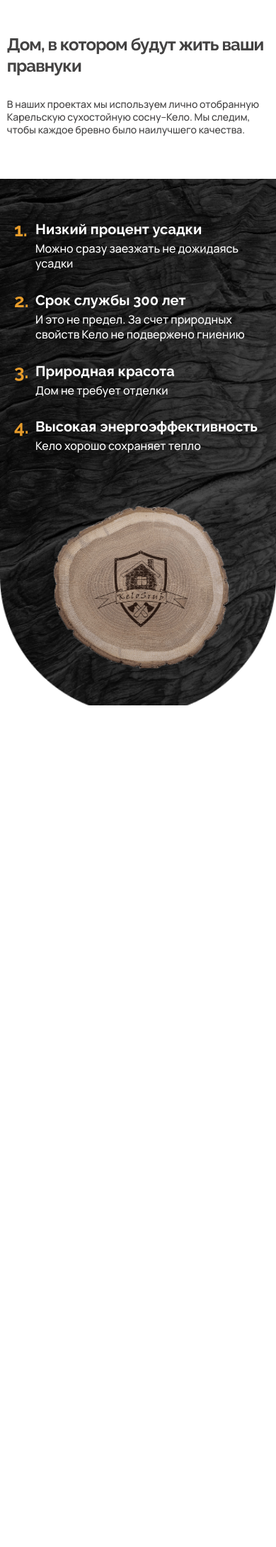
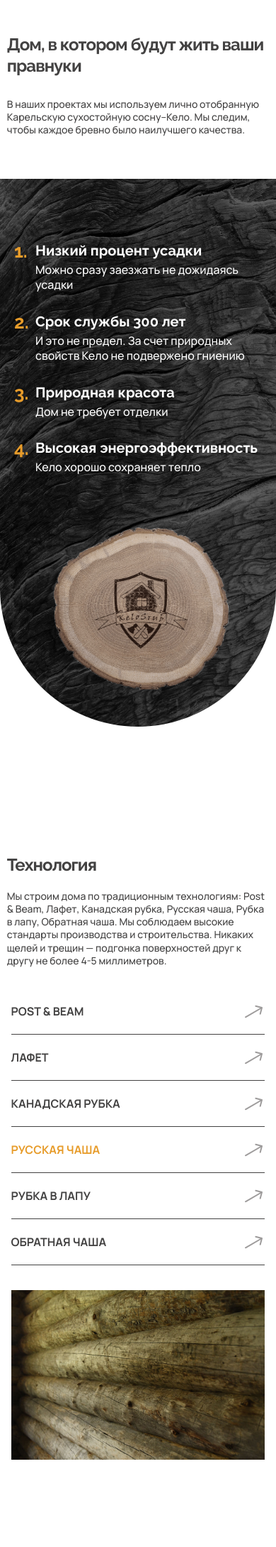
Before and after one commit to Reazzyg/-, a PHP site: page / in a window 390 px wide. Shown: the part 3489-5669 px from the top of the page at 71% size. Before the commit the page ends 4483 px from the top, so only its background shows below. Run offline with PHP 8.4, Linux system fonts and the light colour scheme.

Commit message:
04/07/2023

```diff
--- a/css/style.css
+++ b/css/style.css
@@ -560,14 +560,16 @@ h2 {
 .children-wrapper {
   padding-right: 141px;
   width: 95%;
-  height: 639px;
+  border-top-left-radius: 320px 320px;
+  border-bottom-left-radius: 320px 320px;
   margin-inline-start: auto;
   display: flex;
   align-items: center;
   justify-content: space-between;
-  background-image: url("../img/back.png");
+  background-image: url("../img/wood.jpg");
   background-repeat: no-repeat;
   background-size: cover;
+  background-attachment: fixed;
 }
 .children-wrapper-mobile {
   display: none;
@@ -578,6 +580,7 @@ h2 {
 }
 .children-list {
   counter-reset: children;
+  padding: 90px 0 90px 0;
 }
 .children-list__item {
   position: relative;
@@ -588,6 +591,9 @@ h2 {
   font-weight: 700;
   margin-bottom: 30px;
   counter-increment: children;
+}
+.children-list__item:nth-last-child(1) {
+  margin-bottom: 0;
 }
 .children-list__item p {
   color: #fff;
@@ -604,6 +610,60 @@ h2 {
   font-family: "Raleway", sans-serif;
   font-size: 33px;
   font-weight: 700;
+}
+
+.technology {
+  padding: 90px 0 180px 0;
+}
+.technology-container {
+  display: flex;
+  justify-content: space-between;
+}
+.technology-top {
+  display: none;
+}
+.technology-title {
+  color: #434242;
+  margin-bottom: 20px;
+}
+.technology-subtitle {
+  color: #434242;
+}
+.technology__img {
+  display: none;
+  width: 150%;
+  height: 610px;
+  object-fit: cover;
+}
+.technology__img-active {
+  display: block;
+}
+.technology__img img {
+  width: 100%;
+  height: 100%;
+  object-fit: cover;
+}
+.technology-wrapper {
+  padding-left: 6%;
+  display: flex;
+  flex-direction: column;
+  justify-content: space-between;
+}
+.technology-tabs__item {
+  padding: 17px 0 17px 0;
+  display: flex;
+  justify-content: space-between;
+  align-items: center;
+  border-bottom: 1px solid #434242;
+  color: #434242;
+  font-size: 20px;
+  font-weight: 700;
+  text-transform: uppercase;
+  cursor: pointer;
+  transition: all 0.3s;
+}
+.technology-tabs__item-active {
+  color: #E79C2B;
 }
 
 @media screen and (min-width: 992px) {
@@ -700,6 +760,9 @@ h2 {
   .children-list__item p {
     font-size: 16px;
   }
+  .technology__img {
+    width: 250%;
+  }
 }
 @media (max-width: 992px) {
   .container {
@@ -752,10 +815,45 @@ h2 {
   .children-wrapper {
     padding-right: 10px;
   }
+  .children-list {
+    padding: 30px 0 30px 0;
+  }
   .children-list__item {
     font-size: 23px;
   }
   .children-list__item p {
+    font-size: 16px;
+  }
+  .technology-container {
+    max-width: 95%;
+    justify-content: start;
+  }
+  .technology-top {
+    display: block;
+    width: 95%;
+    margin: auto;
+    margin-bottom: 30px;
+  }
+  .technology-wrapper {
+    width: 100%;
+  }
+  .technology-title, .technology-subtitle {
+    display: none;
+  }
+  .technology-title-mobile {
+    display: block;
+  }
+  .technology-subtitle-mobile {
+    display: block;
+  }
+  .technology__img {
+    width: 70%;
+    height: inherit;
+  }
+  .technology-tabs {
+    width: inherit;
+  }
+  .technology-tabs__item {
     font-size: 16px;
   }
 }
@@ -955,19 +1053,29 @@ h2 {
     max-width: 100%;
   }
   .children-wrapper {
-    display: none;
-  }
-  .children-wrapper-mobile {
     padding: 60px 5px 0 20px;
+    width: 100%;
     display: flex;
     flex-direction: column-reverse;
     justify-content: center;
-    background-image: url("../img/back-mobile.png");
-    width: 100%;
-    height: unset;
+    border-top-left-radius: unset;
+    border-bottom-right-radius: 320px 320px;
   }
   .children__img {
     max-width: 100%;
     height: unset;
   }
+  .technology-container {
+    flex-direction: column-reverse;
+    align-items: center;
+  }
+  .technology-wrapper {
+    padding: 0;
+  }
+  .technology__img {
+    margin-top: 35px;
+    width: 100%;
+    max-height: 350px;
+    overflow: hidden;
+  }
 }
--- a/index.html
+++ b/index.html
@@ -879,32 +879,67 @@
           </ul>
         </div>
         <!-- /.children-wrapper -->
-
-        <div class="children-wrapper children-wrapper-mobile">
-          <img src="/img/kelo-logo.png" alt="" class="children__img">
-          <ul class="children-list">
-            <li class="children-list__item">Низкий процент усадки
-              <p>Можно сразу заезжать не дожидаясь усадки</p>
-            </li>
-            <li class="children-list__item">Срок службы 300 лет
-              <p>И это не предел. За счет природных свойств Кело не подвержено гниению</p>
-            </li>
-            <li class="children-list__item">Природная красота
-              <p>Дом не требует отделки </p>
-            </li>
-            <li class="children-list__item">Высокая энергоэффективность
-              <p>Кело хорошо сохраняет тепло</p>
-            </li>
-          </ul>
-        </div>
-        <!-- /.children-wrapper -->
-
-
-
       </div>
       <!-- /.container children-container -->
     </section>
     <!-- /.children -->
+
+    <section class="technology">
+       <div class="technology-top">
+          <h2 class="technology-title technology-title-mobile">Технология</h2>
+          <p class="technology-subtitle technology-subtitle-mobile">Мы строим дома по традиционным технологиям: Post & Beam, Лафет,  Канадская рубка, Русская чаша, Рубка в лапу, Обратная чаша. Мы соблюдаем высокие стандарты производства и строительства. Никаких щелей и трещин — подгонка поверхностей друг к другу не более 4-5 миллиметров.</p>
+        </div>
+        <!-- /.technology-top-mobile -->
+      <div class="container technology-container">
+
+        <div data="post" class="technology__img">
+        <img  src="img/technology.jpg" alt="" class="">
+      </div>
+        <div data="lafet" class="technology__img">
+        <img  src="img/technology.jpg" alt="" class="">
+      </div>
+        <div data="canada" class="technology__img">
+        <img  src="img/technology.jpg" alt="" class="">
+      </div>
+        <div data="chasha" class="technology__img technology__img-active">
+        <img  src="img/why-us.jpg" alt="" class="">
+      </div>
+        <div data="lapa" class="technology__img">
+        <img  src="img/wood.jpg" alt="" class="">
+      </div>
+        <div data="obrat" class="technology__img">
+        <img  src="img/technology.jpg" alt="" class="">
+      </div>
+        <!-- <img data="lafet" src="img/technology.jpg" alt="" class="technology__img">
+        <img data="canada" src="img/wood.jpg" alt="" class="technology__img">
+        <img data="chasha" src="img/technology.jpg" alt="" class="technology__img ">
+        <img data="lapa" src="img/why-us.jpg" alt="" class="technology__img">
+        <img data="obrat" src="img/technology.jpg" alt="" class="technology__img"> -->
+        <div class="technology-wrapper">
+          <h2 class="technology-title">Технология</h2>
+          <p class="technology-subtitle">Мы строим дома по традиционным технологиям: Post & Beam, Лафет,  Канадская рубка, Русская чаша, Рубка в лапу, Обратная чаша. Мы соблюдаем высокие стандарты производства и строительства. Никаких щелей и трещин — подгонка поверхностей друг к другу не более 4-5 миллиметров.</p>
+          <div class="technology-tabs">
+            <p data-target="post" class="technology-tabs__item">Post & Beam
+              <img src="img/arrow.svg" alt="" class="technology-tabs__arrow"></p>
+            <p data-target="lafet" class="technology-tabs__item">Лафет
+              <img src="img/arrow.svg" alt="" class="technology-tabs__arrow"></p>
+            <p data-target="canada" class="technology-tabs__item">Канадская рубка
+              <img src="img/arrow.svg" alt="" class="technology-tabs__arrow"></p>
+            <p data-target="chasha" class="technology-tabs__item technology-tabs__item-active">Русская чаша
+              <img src="img/arrow.svg" alt="" class="technology-tabs__arrow"></p>
+            <p data-target="lapa" class="technology-tabs__item">Рубка в лапу
+              <img src="img/arrow.svg" alt="" class="technology-tabs__arrow"></p>
+            <p data-target="obrat" class="technology-tabs__item">Обратная чаша
+              <img src="img/arrow.svg" alt="" class="technology-tabs__arrow"></p>
+          </div>
+        </div>
+        <!-- /.technology-wrapper -->
+      </div>
+      <!-- /.container technology-container -->
+    </section>
+    <!-- /.technology -->
+
+
   </main>
   <footer class="footer">
     <div class="container footer-container">
--- a/main.js
+++ b/main.js
@@ -18,7 +18,7 @@ document.querySelector('.header-menu-mobile--active').classList.remove('header-m
     return false;
   });
 
-
+// ===============================================
   const filterItems = document.querySelectorAll('.filter__item');
 let activeFilter = 'doma';
 
@@ -92,6 +92,35 @@ if (loadMoreBtn) {
     this.style.display = isLastRow ? 'none' : 'flex';
   });
 }
+// ===============================================
+
+
+ // Получаем все элементы с атрибутом data-target
+  const tabs = document.querySelectorAll('[data-target]');
+
+  // Добавляем обработчик клика на каждый элемент
+  tabs.forEach(tab => {
+    tab.addEventListener('click', () => {
+      const target = tab.getAttribute('data-target');
+      const images = document.querySelectorAll('.technology__img');
+      const tabItems = document.querySelectorAll('.technology-tabs__item');
+
+      images.forEach(image => {
+        image.classList.remove('technology__img-active');
+      });
+
+      tabItems.forEach(item => {
+        item.classList.remove('technology-tabs__item-active');
+      });
+
+      const targetImage = document.querySelector(`[data="${target}"]`);
+      const targetTab = document.querySelector(`[data-target="${target}"]`);
+
+      targetImage.classList.add('technology__img-active');
+      targetTab.classList.add('technology-tabs__item-active');
+    });
+  });
+
 
 
   // const showMenu = (toggleId, navId) => {
--- a/sass/_media.sass
+++ b/sass/_media.sass
@@ -70,6 +70,9 @@
         font-size: 26px
         & p
           font-size: 16px
+  .technology
+    &__img
+      width: 250%
 @media  ( max-width: 992px  )
   .container
     max-width: 760px
@@ -112,10 +115,37 @@
     &-wrapper
       padding-right: 10px
     &-list
+      padding: 30px 0 30px 0
       &__item
         font-size: 23px
         & p
           font-size: 16px
+  .technology
+    &-container
+      max-width: 95%
+      justify-content: start
+    &-top
+      display: block
+      width: 95%
+      margin: auto
+      margin-bottom: 30px
+    &-wrapper
+      width: 100%
+    &-title, &-subtitle
+      display: none
+    &-title
+      &-mobile
+        display: block
+    &-subtitle
+      &-mobile
+        display: block
+    &__img
+      width: 70%
+      height: inherit
+    &-tabs
+      width: inherit
+      &__item
+        font-size: 16px
 @media  ( max-width: 768px  )
   .container
     max-width: 728px
@@ -169,6 +199,7 @@
         &::before
           line-height: 25px
           font-size: 26px
+
 @media  ( max-width: 576px  )
   .container
     max-width: 92%
@@ -272,15 +303,31 @@
     &-container
       max-width: 100%
     &-wrapper
-      display: none
-      &-mobile
-        padding: 60px 5px 0 20px
-        display: flex
-        flex-direction: column-reverse
-        justify-content: center
-        background-image: url('../img/back-mobile.png')
-        width: 100%
-        height: unset
+      padding: 60px 5px 0 20px
+      width: 100%
+      display: flex
+      flex-direction: column-reverse
+      justify-content: center
+      border-top-left-radius: unset
+      border-bottom-right-radius: 320px 320px
+      // &-mobile
+      //   display: flex
+      //   flex-direction: column-reverse
+      //   justify-content: center
+      //   background-image: url('../img/back-mobile.png')
+      //   width: 100%
+      //   height: unset
     &__img
       max-width: 100%
       height: unset
+  .technology
+    &-container
+      flex-direction: column-reverse
+      align-items: center
+    &-wrapper
+      padding: 0
+    &__img
+      margin-top: 35px
+      width: 100%
+      max-height: 350px
+      overflow: hidden
--- a/sass/blocks/_children.sass
+++ b/sass/blocks/_children.sass
@@ -17,14 +17,17 @@
   &-wrapper
     padding-right: 141px
     width: 95%
-    height: 639px
+    // height: 639px
+    border-top-left-radius: 320px 320px
+    border-bottom-left-radius: 320px 320px
     margin-inline-start: auto
     display: flex
     align-items: center
     justify-content: space-between
-    background-image: url('../img/back.png')
+    background-image: url('../img/wood.jpg')
     background-repeat: no-repeat
     background-size: cover
+    background-attachment: fixed
     &-mobile
       display: none
   &__img
@@ -32,6 +35,7 @@
     max-width: 100%
   &-list
     counter-reset: children
+    padding: 90px 0 90px 0
     &__item
       position: relative
       padding-left: 48px
@@ -41,6 +45,8 @@
       font-weight: 700
       margin-bottom: 30px
       counter-increment: children
+      &:nth-last-child(1)
+        margin-bottom: 0
       & p
         color: $white
         font-size: 18px
--- /dev/null
+++ b/sass/blocks/_technology.sass
@@ -0,0 +1,43 @@
+.technology
+  padding: 90px 0 180px 0
+  &-container
+    display: flex
+    justify-content: space-between
+  &-top
+    display: none
+  &-title
+    color: $text-color
+    margin-bottom: 20px
+  &-subtitle
+    color: $text-color
+  &__img
+    display: none
+    width: 150%
+    height: 610px
+    object-fit: cover
+    &-active
+      display: block
+    & img
+      width: 100%
+      height: 100%
+      object-fit: cover
+  &-wrapper
+    padding-left: 6%
+    display: flex
+    flex-direction: column
+    justify-content: space-between
+  &-tabs
+    &__item
+      padding: 17px 0 17px 0
+      display: flex
+      justify-content: space-between
+      align-items: center
+      border-bottom: 1px solid $text-color
+      color: $text-color
+      font-size: 20px
+      font-weight: 700
+      text-transform: uppercase
+      cursor: pointer
+      transition: all .3s
+      &-active
+        color: $keko
--- a/sass/style.sass
+++ b/sass/style.sass
@@ -8,5 +8,6 @@
 @import 'blocks/filter'
 @import 'blocks/why'
 @import 'blocks/children'
+@import 'blocks/technology'
 @import 'blocks/footer'
 @import 'media'
```
Also changed, not shown: img/arrow.svg (added).
